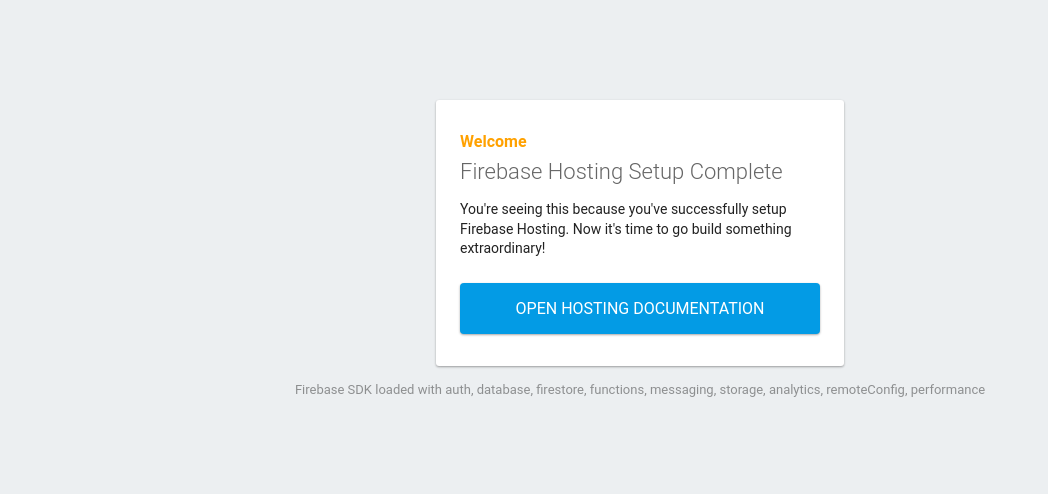
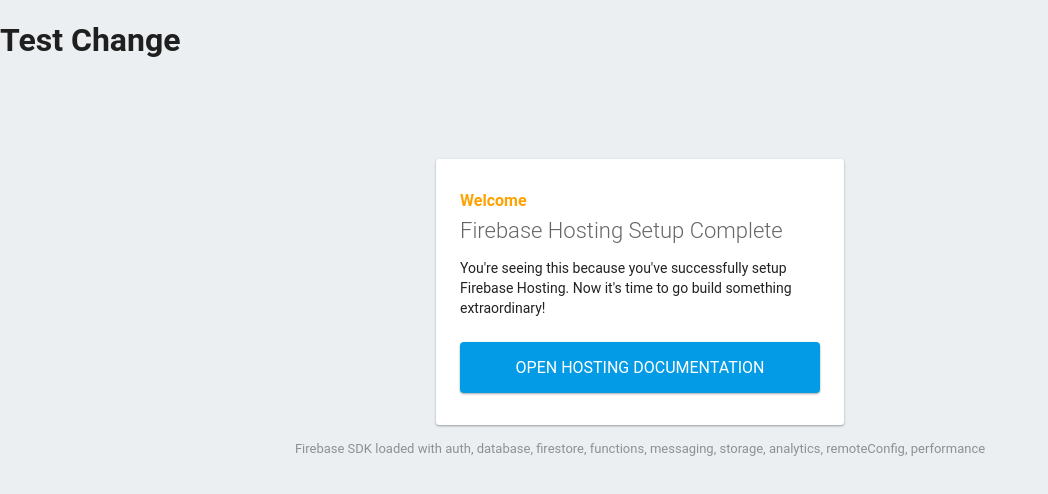
Before and after one commit to kapilvallamkonda/tmotest, a plain HTML site: page public/index.html in a window 1280 px wide. Shown: the whole page, without its empty margins (0-1048 px from the left). Drawn offline with Linux system fonts and the light colour scheme; some packages are replaced by stand-ins of ours.

Commit message:
Modified index file

```diff
--- a/public/index.html
+++ b/public/index.html
@@ -39,6 +39,7 @@
     </style>
   </head>
   <body>
+    <H1> Test Change </H1>
     <div id="message">
       <h2>Welcome</h2>
       <h1>Firebase Hosting Setup Complete</h1>
```
